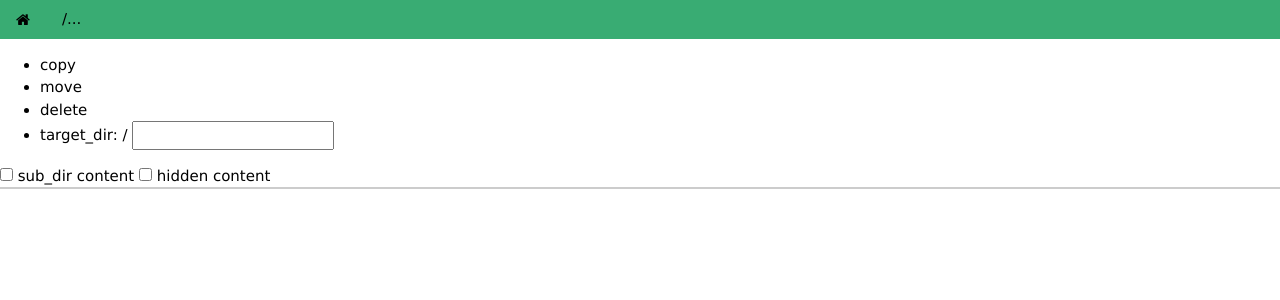
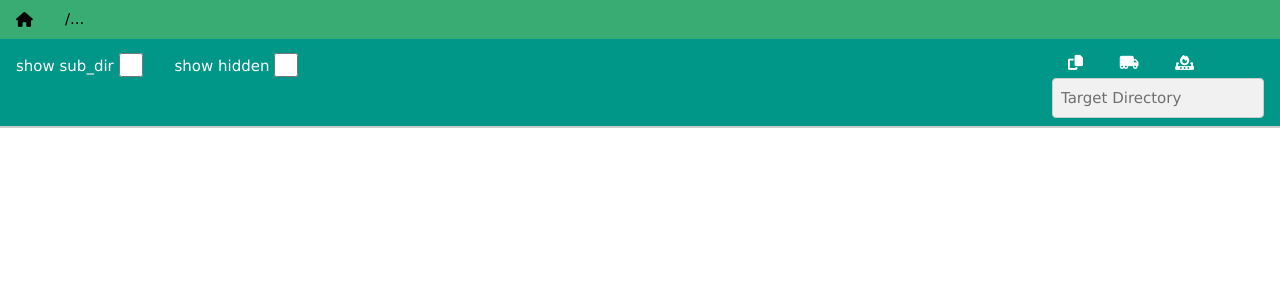
Before and after one commit to libression/libression, a FastAPI app: page / in a window 1280 px wide. Shown: the top 300 px of the page. Run offline with FastAPI, Linux system fonts and the light colour scheme; data that the repository does not hold is empty.

Commit message:
css prettify

```diff
--- a/libression/config.py
+++ b/libression/config.py
@@ -6,7 +6,7 @@ S3_SECRET = os.getenv("S3_SECRET", "miniopassword")
 S3_ENDPOINT_URL = os.getenv("S3_ENDPOINT_URL", "http://127.0.0.1:9000")
 AWS_REGION = "us-east-2"
 
-CACHE_WIDTH = 200
+CACHE_WIDTH = 400
 
 CACHE_BUCKET = "libressioncache"
 DATA_BUCKET = "testphotos"
--- a/static/gallery.js
+++ b/static/gallery.js
@@ -11,7 +11,7 @@ function _renderImpression(file_key){
 
 function _fetchImpression(file_key){
     var checkbox = document.createElement("input")
-    checkbox.className = "selected_photos"
+    checkbox.className = "selected_photos w3-check"
     checkbox.type = "checkbox"
     checkbox.value = file_key
 
@@ -19,25 +19,24 @@ function _fetchImpression(file_key){
     img.className="w3-hover-opacity"
     img.src = window.location.href + "thumbnail/" + file_key
     img.alt = file_key
+    img.style = "width:100%"
+
+    var impression = document.createElement("a")
+    impression.href = window.location.href + "download/" + file_key
+    impression.target="popup"
+    impression.appendChild(checkbox)
+    impression.appendChild(img)
+
+    var tooltip = document.createElement("span")
+    tooltip.style = "position:absolute;left:0;bottom:18px"
+    tooltip.className = "w3-text w3-tag w3-tiny w3-animate-opacity"
+    tooltip.innerText = file_key
 
     var outer_impression = document.createElement("a")
     outer_impression.className = "w3-quarter w3-container w3-tooltip"
-    outer_impression.href = window.location.href + "download/" + file_key
-    outer_impression.target="popup"
     outer_impression.id = file_key
 
-    var tooltip = document.createElement("span")
-    tooltip.style = "position:absolute;left:50%;bottom:18px"
-    tooltip.className = "w3-text w3-tag w3-tiny w3-animate-opacity"
-    tooltip.innerText = file_key
-
     outer_impression.append(tooltip)
-
-    var impression = document.createElement("figure")
-    impression.id = file_key
-    impression.appendChild(checkbox)
-    impression.appendChild(img)
-
     outer_impression.appendChild(impression)
 
     return outer_impression
--- a/static/main.js
+++ b/static/main.js
@@ -142,11 +142,11 @@ async function goHome(){await refreshPage("")}
 
 window.addEventListener('load', goHome())
 
-const copy_action = document.getElementById("copy_action");
+const copy_action = document.getElementById("copy_action")
 copy_action.addEventListener('click', copyKeys)
 
-const move_action = document.getElementById("move_action");
+const move_action = document.getElementById("move_action")
 move_action.addEventListener('click', moveKeys)
 
-const delete_action = document.getElementById("delete_action");
+const delete_action = document.getElementById("delete_action")
 delete_action.addEventListener('click', deleteKeys)
--- a/templates/base.html
+++ b/templates/base.html
@@ -7,7 +7,7 @@
     <meta charset="UTF-8">
     <meta name="viewport" content="width=device-width, initial-scale=1">
     <link rel="stylesheet" href="https://www.w3schools.com/w3css/4/w3.css">
-    <link rel="stylesheet" href="https://cdnjs.cloudflare.com/ajax/libs/font-awesome/4.7.0/css/font-awesome.min.css">
+    <link rel="stylesheet" href="https://cdnjs.cloudflare.com/ajax/libs/font-awesome/6.4.0/css/all.min.css">
     <link rel="shortcut icon" href="#">
 </head>
 
@@ -18,18 +18,42 @@
      id="navigation_bar">
 </div>
 
-<div>
-    <ul id="actions">
-        <li id="copy_action">copy</li>
-        <li id="move_action">move</li>
-        <li id="delete_action">delete</li>
-        <li id="target_dir">target_dir: /
-            <input id="target_dir_input" type="text">
-        </li>
-    </ul>
+<div class="w3-bar w3-teal"
+     id="actions">
 
-    <input id="show_subdirs" type="checkbox"/> sub_dir content
-    <input id="show_hidden_content" type="checkbox"/> hidden content
+    <div class="w3-bar-item">show sub_dir
+        <input id="show_subdirs"
+               type="checkbox"
+               class="w3-check"/>
+    </div>
+    <div class="w3-bar-item">show hidden
+        <input id="show_hidden_content"
+               type="checkbox"
+               class="w3-check"/>
+    </div>
+
+    <div class="w3-bar-item w3-right">
+        <i id="copy_action"
+           class="w3-button fa-solid fa-copy w3-tooltip">
+            <span style="position:absolute;left:0;bottom:18px"
+                  class="w3-text w3-tag w3-small">copy</span>
+        </i>
+        <i id="move_action"
+           class="w3-button fa-solid fa-truck-moving w3-tooltip">
+            <span style="position:absolute;left:0;bottom:18px"
+                  class="w3-text w3-tag w3-small">move</span>
+        </i>
+        <i id="delete_action"
+           class="w3-button fa-solid fa-fire-burner w3-tooltip">
+            <span style="position:absolute;left:0;bottom:18px"
+                  class="w3-text w3-tag w3-small">del</span>
+        </i>
+
+        <input id="target_dir_input"
+               class="w3-input w3-border w3-light-grey w3-round"
+               type="text"
+               placeholder="Target Directory" />
+    </div>
 </div>
 
 <div class="w3-row w3-border" id="gallery"></div>
```
